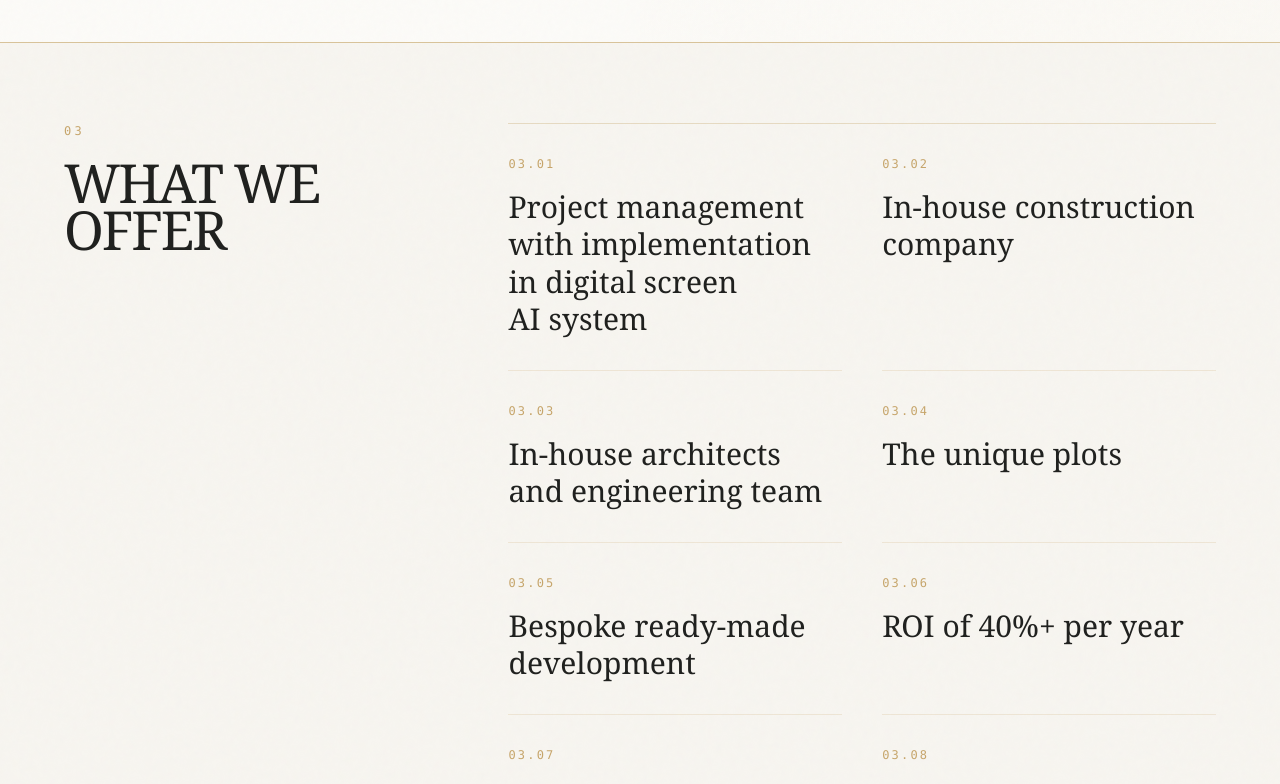
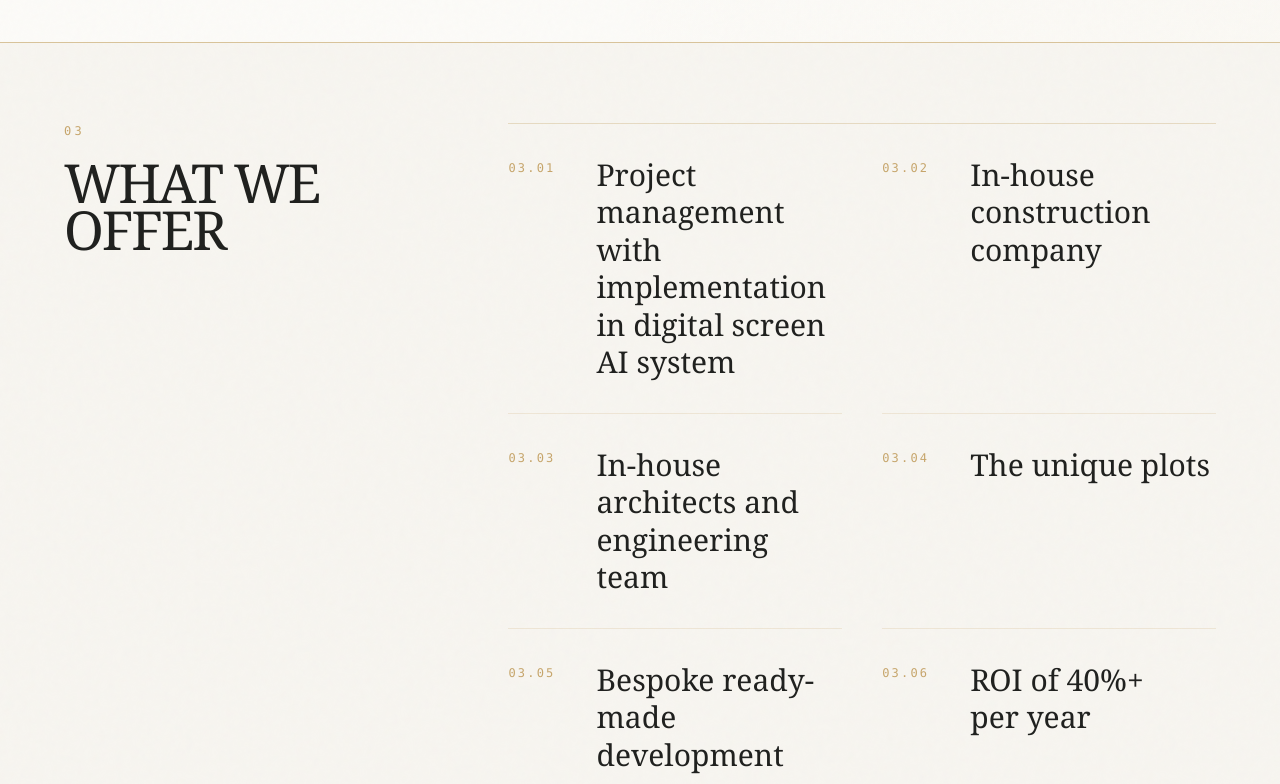
Before and after one commit to zdazix/brickinvest, a React (Vite) app in the folder app-1/: page / in a window 1280 px wide. Shown: the part 1860-2644 px from the top of the page. Built offline with nearby package versions, Linux system fonts and the light colour scheme.

Commit message:
Refine ONLY the WHAT WE OFFER section.
Amazi-Operation-Id: task:fb8dca1e-43b8-4cb3-b5bb-b3d10a403ee8
Amazi-Operation-Payload: 0b0fe6f60b3c4882850f7230cfbed808151d6ace5b6e215d4b48ab2a009a3880

```diff
--- a/app-1/src/pages/home/components/OffersSection.tsx
+++ b/app-1/src/pages/home/components/OffersSection.tsx
@@ -33,13 +33,13 @@ export const OffersSection = () => {
           <div className="grid gap-x-10 border-t border-primary/35 sm:grid-cols-2">
             {offerKeys.map((key, index) => (
               <div
-                className="border-b border-primary/20 py-7 sm:py-8"
+                className="grid min-h-32 grid-cols-[4rem_minmax(0,1fr)] items-start gap-6 border-b border-primary/20 py-8"
                 key={key}
               >
-                <p className="font-mono text-xs tracking-[0.18em] text-primary uppercase">
+                <p className="pt-1 font-mono text-xs tracking-[0.18em] text-primary uppercase">
                   03.{String(index + 1).padStart(2, "0")}
                 </p>
-                <p className="mt-4 max-w-xs font-primary text-2xl leading-tight text-foreground sm:text-3xl">
+                <p className="max-w-xs min-w-0 font-primary text-2xl leading-tight text-foreground sm:text-3xl">
                   {t(key)}
                 </p>
               </div>
```
